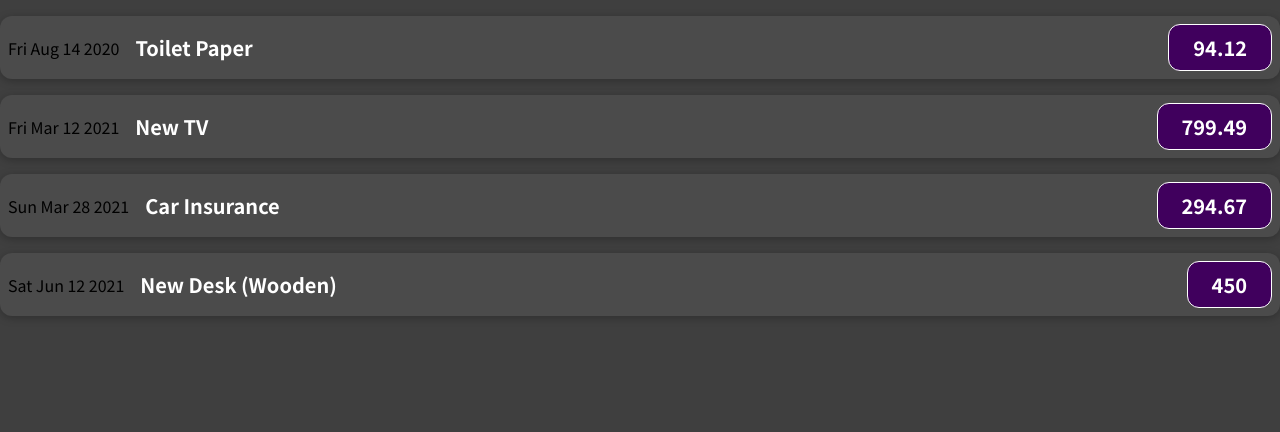
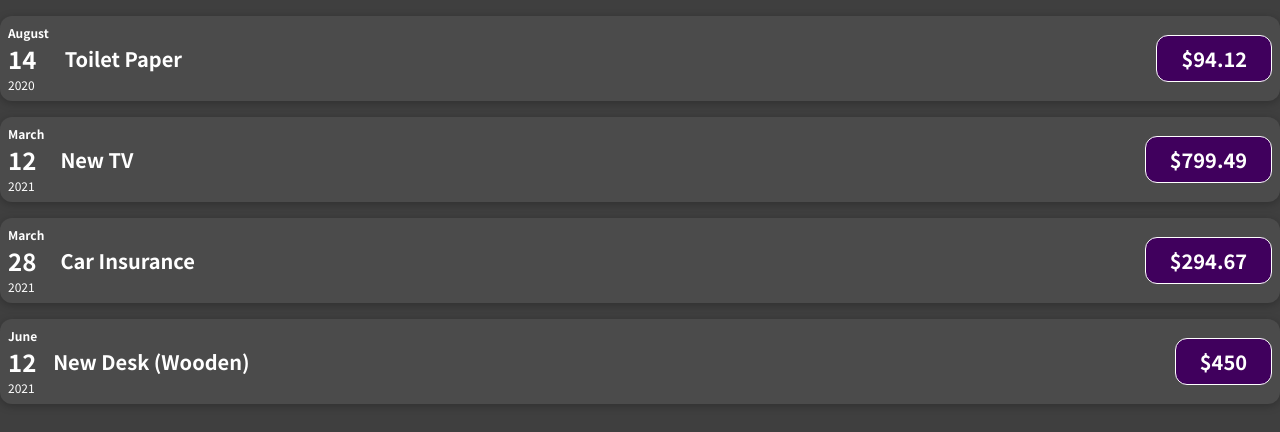
Before and after one commit to TortoiseRevenge/React_Activity_1, a React (Create React App) app: page / in a window 1280 px wide. Shown: the top 432 px of the page. Built offline with nearby package versions, Linux system fonts and the light colour scheme.

Commit message:
Expense component

```diff
--- a/src/App.js
+++ b/src/App.js
@@ -1,5 +1,6 @@
 import React from 'react';
-import ExpenseItem from './components/ExpenseItem';
+import Expense from './components/Expense.js';
+
 
 function App() {
   const expenses = [
@@ -26,18 +27,7 @@
   return (
 
     <div>
-      <ExpenseItem title={expenses[0].title}
-      amount={expenses[0].amount}
-      date  ={expenses[0].date}></ExpenseItem>
-      <ExpenseItem title={expenses[1].title}
-      amount={expenses[1].amount}
-      date  ={expenses[1].date}></ExpenseItem>
-      <ExpenseItem title={expenses[2].title}
-      amount={expenses[2].amount}
-      date  ={expenses[2].date}></ExpenseItem>
-      <ExpenseItem title={expenses[3].title}
-      amount={expenses[3].amount}
-      date  ={expenses[3].date}></ExpenseItem>
+      <Expense items={expenses}></Expense>
     </div>
   );
 }
--- /dev/null
+++ b/src/components/Expense.css
@@ -0,0 +1,9 @@
+.expenses {
+    padding: 1rem;
+    background-color: rgb(31, 31, 31);
+    margin: 2rem auto;
+    width: 50rem;
+    max-width: 95%;
+    border-radius: 12px;
+    box-shadow: 0 1px 8px rgba(0, 0, 0, 0.25);
+  }
--- /dev/null
+++ b/src/components/Expense.js
@@ -0,0 +1,22 @@
+
+import './Expense.css';
+import ExpenseItem from "./ExpenseItem";
+function Expense(props){
+    return(
+        <div>
+<ExpenseItem title={props.items[0].title}
+      amount={props.items[0].amount}
+      date  ={props.items[0].date}></ExpenseItem>
+      <ExpenseItem title={props.items[1].title}
+      amount={props.items[1].amount}
+      date  ={props.items[1].date}></ExpenseItem>
+      <ExpenseItem title={props.items[2].title}
+      amount={props.items[2].amount}
+      date  ={props.items[2].date}></ExpenseItem>
+      <ExpenseItem title={props.items[3].title}
+      amount={props.items[3].amount}
+      date  ={props.items[3].date}></ExpenseItem>
+      </div>
+    );
+}
+export default Expense
--- /dev/null
+++ b/src/components/ExpenseDate.css
@@ -0,0 +1,26 @@
+.expense-date {
+    display: flex;
+    flex-direction: column;
+    width: 5.5rem;
+    height: 5.5rem;
+    border: 1px solid #ececec;
+    background-color: #2a2a2a;
+    color: white;
+    border-radius: 12px;
+    align-items: center;
+    justify-content: center;
+  }
+  .expense-date__month {
+    font-size: 0.75rem;
+    font-weight: bold;
+    color:white;
+  }
+  .expense-date__year {
+    font-size: 0.75rem;
+    color:white;
+  }
+  .expense-date__day {
+    font-size: 1.5rem;
+    font-weight: bold;
+    color:white;
+  }
--- /dev/null
+++ b/src/components/ExpenseDate.js
@@ -0,0 +1,15 @@
+import React from "react";
+import './ExpenseDate.css';
+function ExpenseDate(props){
+    const month = props.date.toLocaleString('en-US', { month: 'long'});
+    const day = props.date.toLocaleString('en-US', {day: '2-digit'});
+    const year = props.date.getFullYear();
+    return(
+        <div>
+            <div className="expense-date__month">{month}</div>
+            <div className="expense-date__day">{day}</div>
+            <div className="expense-date__year">{year}</div>
+        </div>
+    );
+}
+export default ExpenseDate
--- a/src/components/ExpenseItem.js
+++ b/src/components/ExpenseItem.js
@@ -1,13 +1,22 @@
 import React from 'react';
+import ExpenseDate from './ExpenseDate';
 import './ExpenseItem.css';
+
 function ExpenseItem(props){
+
 return(
+<div>
 <div className='expense-item'>
-   <div>{props.date.toDateString()}</div>
-   <div className='expense-item__description'>
+    <ExpenseDate date = {props.date}></ExpenseDate>
+<div className='expense-item__description'>
     <h2>{props.title}</h2>
-    <div className='expense-item__price'>{props.amount}</div></div>
+</div>
+<div className='expense-item__price'>
+    ${props.amount}
+</div>
+</div>
 </div>
 );
 }
+
 export default ExpenseItem;
```
